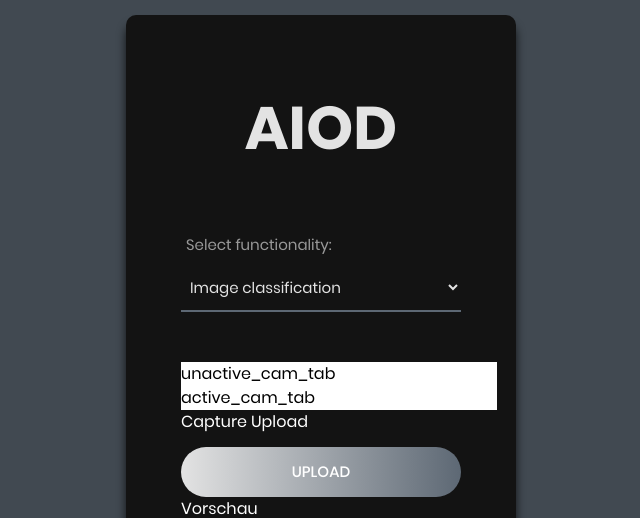
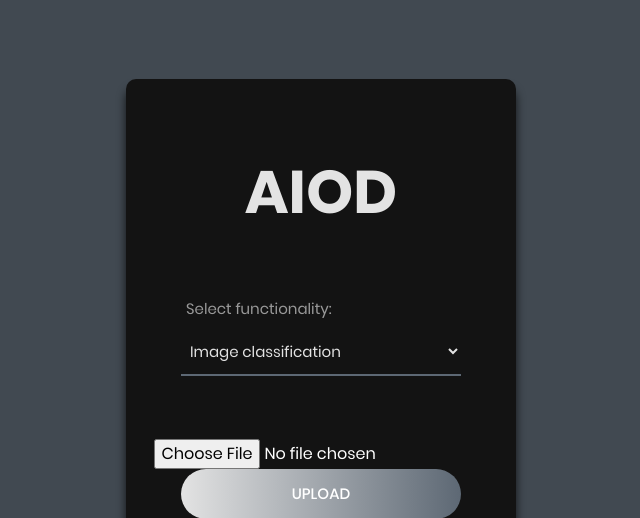
Before and after one commit to Alexander-H9/AIOD, a Flask app: page /home in a window 1280 px wide. Shown: the top 518 px of the page, without its empty margins (319-959 px from the left). Run offline with Flask 2, Linux system fonts and the light colour scheme; some libraries are stand-ins or nearby versions.

Commit message:
updated flask with upload function - incomplete

```diff
--- a/client/app.py
+++ b/client/app.py
@@ -8,12 +8,12 @@ import paho.mqtt.client as mqtt
 from publish_img import authenticate, on_connect, get_picture_as_bytearray
 from subscribe_img import start_connection
 
+IMG_FE = (".jpg", ".png", ".bmp", ".jpeg")
+
 app = Flask(__name__)
 
-global camActive
-camActive=False
-
 @app.route("/")
+@app.route("/index")
 def index():
     """Loading index page"""
     return render_template("index.html")
@@ -48,45 +48,34 @@ def login():
     else:
         return ""
 
+@app.route("/upload", methods=["POST"])
+def upload():
+    flag = 0
+    status = ""
+
+    f = request.files["image"]
+    f_name = f.filename
+
+    func = request.args.get("functionality", type=str)
+    print(f_name, func)
+
+    if not f_name.endswith(IMG_FE):
+        pass
+
+    else:
+        flag, status = 1, "invalid file type"
+    return jsonify([flag, status])
 
 @app.route("/home")
 def home():
     """Loading home page"""
     return render_template("home.html")
 
-@app.route("/tabs")
-def tabs():
-    if request.form.get('active_cam_tab'):
-        camActive=True
-    else:
-        camActive=False
-
-
-@app.route("/camera")
-def camera():
-    if camActive==True:
-        return Response(capture_img.frames(), \
-                    mimetype='multipart/x-mixed-replace; boundary=frame')
-    else:
-        return render_template("home.html")
-
-
-@app.route("/capture")
-def capture():
-    capture_img.capture = 1
-    return render_template("home.html")
-
-
-@app.route("/upload")
-def upload():
-    #TODO
-    return render_template("home.html")
-
-
+# ===============================
 @app.errorhandler(404)
 def page_not_found(e):
     return render_template('404.html'), 404
-
+# ===============================
 
 if __name__ == "__main__":
     if __debug__:
--- a/client/static/css/style.css
+++ b/client/static/css/style.css
@@ -534,3 +534,8 @@ iframe {
     background: 0 0;
     padding: 0 5px
 }
+
+.return-span {
+    display: inline-block;
+    font-size: 20px;
+}
--- /dev/null
+++ b/client/static/js/home.js
@@ -0,0 +1,46 @@
+const upload_btn = document.querySelector("#upload-btn");
+const upload_input = document.querySelector("#upload-input");
+const upload_span = document.querySelector("#upload-span");
+
+const select_functionality = document.querySelector("#select-functionality")
+
+upload_btn.addEventListener("click", async () => await uploadFile());
+
+async function uploadFile() {
+    let functionality = select_functionality.value;
+
+    let img = upload_input.files[0];
+    console.log(img)
+
+    if (typeof myVar !== 'undefined') {
+        let formData = new FormData();
+        formData.append("image", img);
+
+        let response = await fetch("/upload?functionality="+functionality, {method: "POST", body:formData});
+        if (response.status == 200) {
+            let res = await response.json()
+            let flag = res[0];
+            let status = res[1];
+            console.log(flag, status)
+            if (flag == 0) {
+                console.log("done")
+                upload_span.style.color = "#32cd32";
+                upload_span.innerHTML = "<i class='fas fa-check'></i>"
+            } else {
+                console.log("failed")
+                upload_span.style.color = "#f50537";
+                upload_span.innerHTML = "<i class='fas fa-xmark'></i> "+status;
+            }
+        } else {
+            console.log("error")
+            upload_span.style.color = "#f50537"
+            upload_span.textContent = "Error";
+        }
+        await new Promise(r => setTimeout(r, 2000));
+        upload_span.textContent = "";
+    } else {
+        console.log("error")
+                upload_span.style.color = "#f50537";
+                upload_span.innerHTML = "<i class='fas fa-xmark'></i> No file selected!";
+    }
+}
--- a/client/templates/home.html
+++ b/client/templates/home.html
@@ -20,68 +20,23 @@
                         <span>AIOD</span>
                     </span>
                     <div class="wrap-input100">
-                        <input class="input100" type="text" autocomplete="off" name="usage" disabled>
+                        <input class="input100" type="text" autocomplete="off" disabled>
                         <span class="focus-input100" data-placeholder="Select functionality:"></span>
-                        <select name="usage" class="input100 select100">
+                        <select name="usage" class="input100 select100" id="select-functionality">
                             <option class="option100" value="img">Image classification</option>
-                            <option class="option100" value="txt">Text recognition</option>
+                            <option class="option100" value="txt" disabled>Text recognition</option>
                         </select>
                     </div>
                     <div class="spacer50"></div>
-
-
-
-                    <div class="tabbed">
-                        <form method="post" action="{{url_for('tabs') }}">
-                            <input checked="checked" id="tab1" type="radio submit" value="unactive_cam_tab" name="tabs"/>
-                            <input id="tab2" type="radio submit" value="active_cam_tab" name="tabs" />
-                        </form>
-
-                        <nav>
-                        <label for="tab1">Capture</label>
-                        <label for="tab2">Upload</label>
-                        </nav>
-
-                        <figure>
-                            <div class="tab1">
-                                <form method="post" action="{{ url_for('upload') }}">
                     <div class="container-login100-form-btn">
+                        <input type="file" accept=".jpg,.png,.bmp" name="file" id="upload-input">
                         <div class="wrap-login100-form-btn">
                             <div class="login100-form-bgbtn"></div>
-                                            <button class="login100-form-btn" type="submit" value="Upload" name="upload">
+                            <button class="login100-form-btn" id="upload-btn">
                                 Upload
                             </button>
                         </div>
-                                    </div>
-                                </form>
-                            </div>
-
-                            <div class="tab2">
-                                <span>Vorschau</span>
-                                <div class="cam_frame">
-                                    <img src="{{ url_for('camera') }}" alt="Camera is not available now. :(" height="max-height: 200px">
-                                </div>
-                                <form method="post" action="{{ url_for('capture') }}">
-                                    <div class="spacer50"></div>
-                                    <div class="container-login100-form-btn">
-                                        <div class="wrap-login100-form-btn">
-                                            <div class="login100-form-bgbtn"></div>
-                                            <button class="login100-form-btn" type="submit" value="Capture" name="capture">
-                                                Capture
-                                            </button>
-                                        </div>
-                                    </div>
-                                </form>
-
-                            </div>
-                        </figure>
-                    </div>
-
-
-
-                    <div class="spacer50"></div>
-                    <div>
-
+                        <span class="return-span" id="upload-span"></span>
                     </div>
                     <div class="spacer50"></div>
                     <div class="wrap-input100">
@@ -94,7 +49,7 @@
         </div>
     </div>
     <script src="//ajax.googleapis.com/ajax/libs/jquery/1.9.1/jquery.min.js"></script>
-    <script src="{{ url_for('static', filename='js/index.js') }}"></script>
+    <script src="{{ url_for('static', filename='js/home.js') }}"></script>
     <script src="https://cdn.jsdelivr.net/npm/bootstrap@5.1.3/dist/js/bootstrap.bundle.min.js"></script>
 </body>
 
```
Lines whose indentation alone changed are shown as unchanged.
